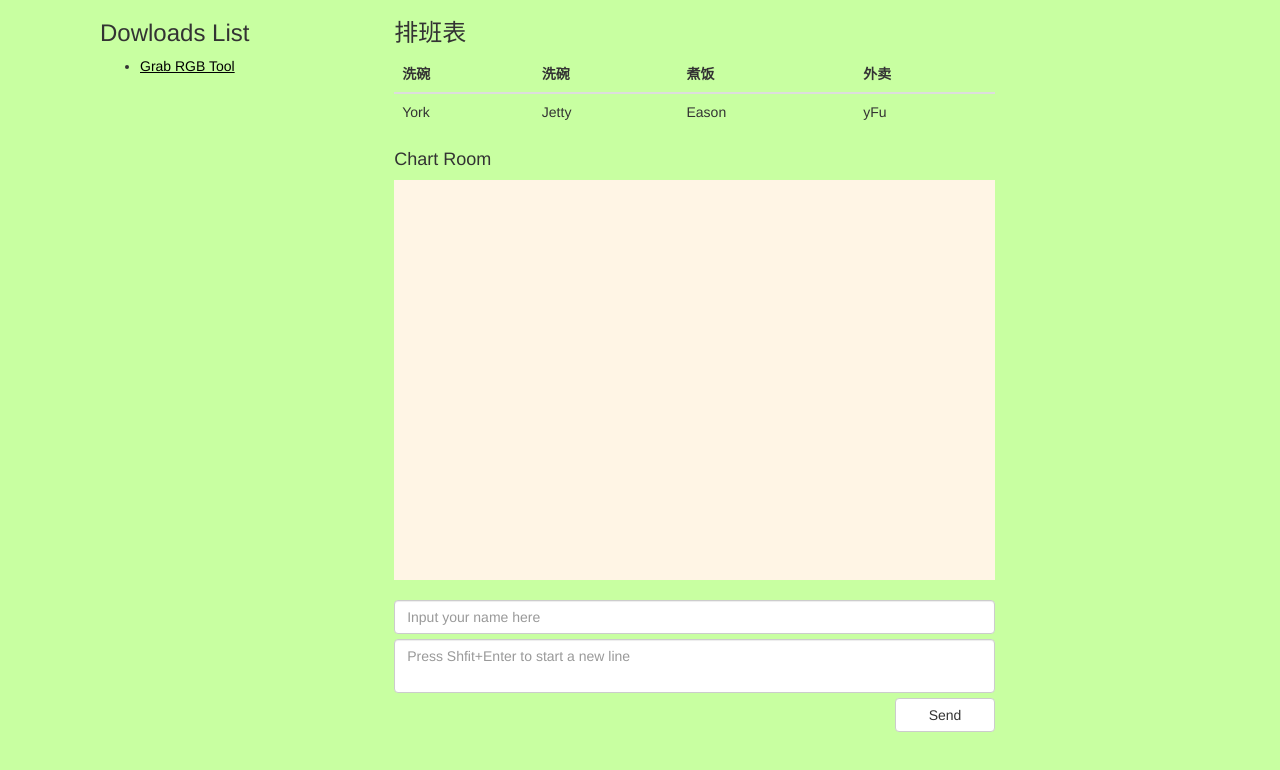
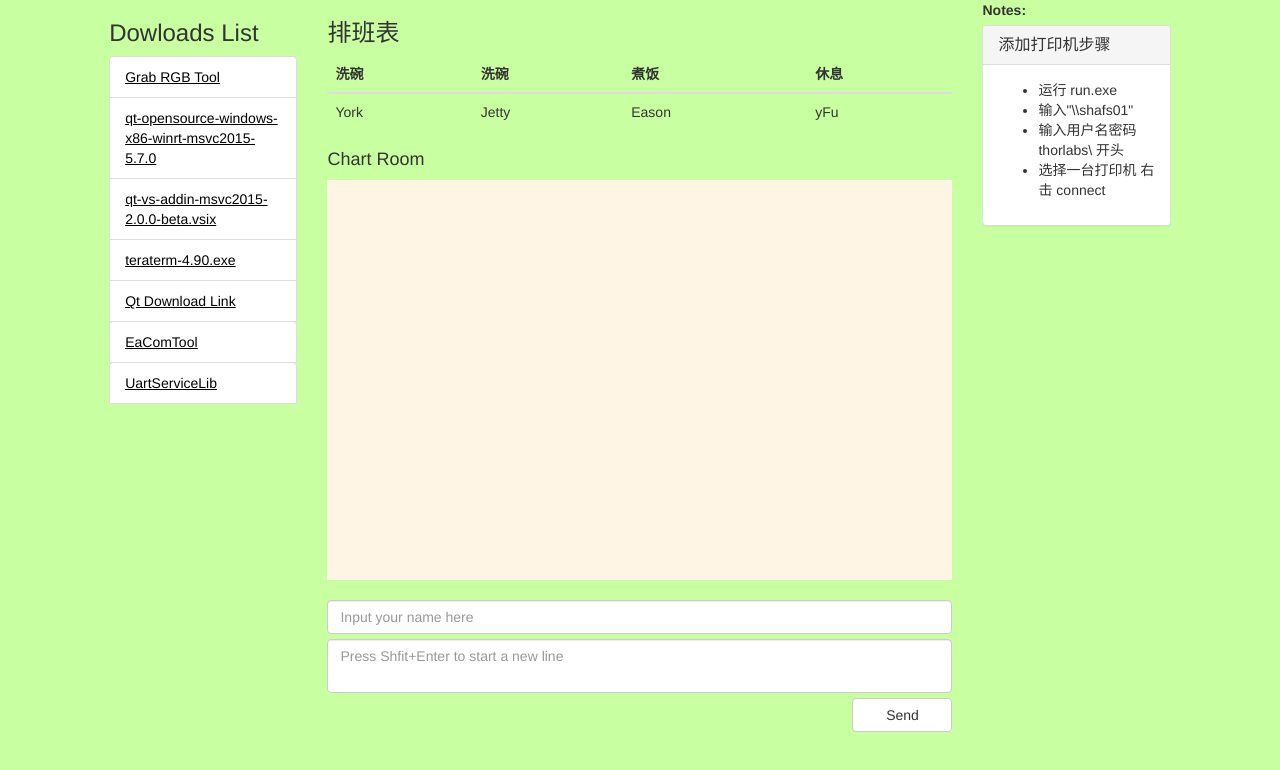
Before and after one commit to scuhappy/WebChartRoom, a website: page index.html in a window 1280 px wide. Drawn offline with nearby package versions, Linux system fonts and the light colour scheme; no server answers.

Commit message:
daily commit

```diff
--- a/index.html
+++ b/index.html
@@ -17,16 +17,20 @@
 
   <body  style="background:#C8FFA1;">
 <div class="row"><!--Row 1-->
-<div class = "col-md-2" style="margin-left:100px;"><!--row1 col1-->
+<div class = "col-lg-2  col-lg-offset-1" ><!--row1 col1-->
 <h3>Dowloads List</h3>
-<ul>
-<li>
-<a href = "/Downloads/YorkGetRGB.exe" style="color:black;"><u>Grab RGB Tool</u></a>
-</li>
+<ul class="list-group">
+<li class="list-group-item"><a href = "/Downloads/YorkGetRGB.exe" style="color:black;"><u>Grab RGB Tool</u></a></li>
+<li class="list-group-item"><a href = "/Downloads/qt-opensource-windows-x86-winrt-msvc2015-5.7.0.exe" style="color:black;"><u>qt-opensource-windows-x86-winrt-msvc2015-5.7.0</u></a></li>
+<li class="list-group-item"><a href = "/Downloads/qt-vs-addin-msvc2015-2.0.0-beta.vsix" style="color:black;"><u>qt-vs-addin-msvc2015-2.0.0-beta.vsix</u></a></li>
+<li class="list-group-item"><a href = "/Downloads/teraterm-4.90.exe" style="color:black;"><u>teraterm-4.90.exe</u></a></li>
+<li class="list-group-item"><a  href = "https://www.qt.io/download-open-source/#section-2" style="color:black;"><u>Qt Download Link<u></a></li>
+<li class="list-group-item"><a  href = "/Downloads/EaComTool.zip" style="color:black;"><u>EaComTool<u></a></li>
+<li class="list-group-item"><a  href = "/Downloads/EaComTool_UWP.zip" style="color:black;"><u>UartServiceLib<u></a></li>
 </ul>
 </div><!--row1 col1-->
-<div class="col-md-offset-1"  ><!--row 1  col2-->
-  <div style="margin-left:300px ;margin-right:300px" >
+<div class="col-lg-6"  ><!--row 1  col2-->
+  <div  >
   <h3 >排班表</h3>
   <h4 id="DateDisp"></h4>
   <h4 id="WeekDisp"></h4>
@@ -36,7 +40,7 @@
               <th>洗碗</th>
               <th>洗碗</th>
               <th>煮饭</th>
-              <th>外卖</th>
+              <th>休息</th>
           </tr>
       </thead>
       <tbody>
@@ -49,7 +53,7 @@
       </tbody>
   </table>
 </div>
-    <div style="margin-left:300px ;margin-right:300px">
+    <div >
     <h4>Chart Room</h4>
     <h4 id="ConnectUSer"></h4>
     <div id="ChartRoom" style= "overflow-y:auto; overflow-x:auto;  height:400px; background:#FFF5E5">
@@ -62,6 +66,29 @@
     </div>
     </div>
     </div><!--row1 col2-->
+	<div class="col-lg-2">
+		<label>Notes:</label>
+		<div class="panel panel-default">
+        <div class="panel-heading">
+            <h4 class="panel-title">
+                <a data-toggle="collapse" data-parent="#accordion"
+                href="#collapseOne">
+                添加打印机步骤
+                </a>
+            </h4>
+        </div>
+        <div id="collapseOne" class="panel-collapse collapse in">
+            <div class="panel-body">
+                <ul>
+				<li>运行 run.exe</li>
+				<li>输入"\\shafs01"</li>
+				<li>输入用户名密码 thorlabs\ 开头</li>
+				<li>选择一台打印机 右击 connect</li>
+				</ul>
+            </div>
+        </div>
+    </div>
+	</div><!--row 1 col3 -->
  </div><!-- Row1-->
 
     <!--
@@ -161,6 +188,7 @@
             $('#Row1').children('td').eq(0).text(obj.col1);
             $('#Row1').children('td').eq(1).text(obj.col2);
             $('#Row1').children('td').eq(2).text(obj.col3);
+			$('#Row1').children('td').eq(3).text(obj.col4);
             $('#DateDisp').text("当前日期： "+obj.CurrentDate);
             $('#WeekDisp').text("当前周数： "+obj.CurrentWeek);
         });
```
Also changed, not shown: RangeWork.js (+33 -6 lines), package.json (+5 -5 lines).
